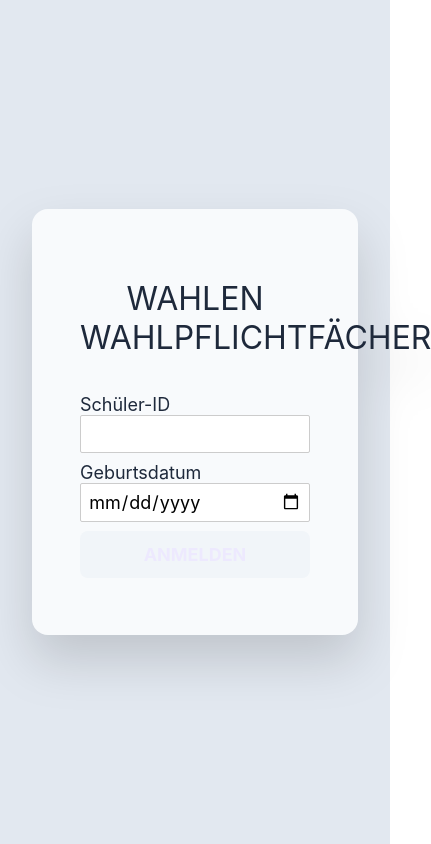
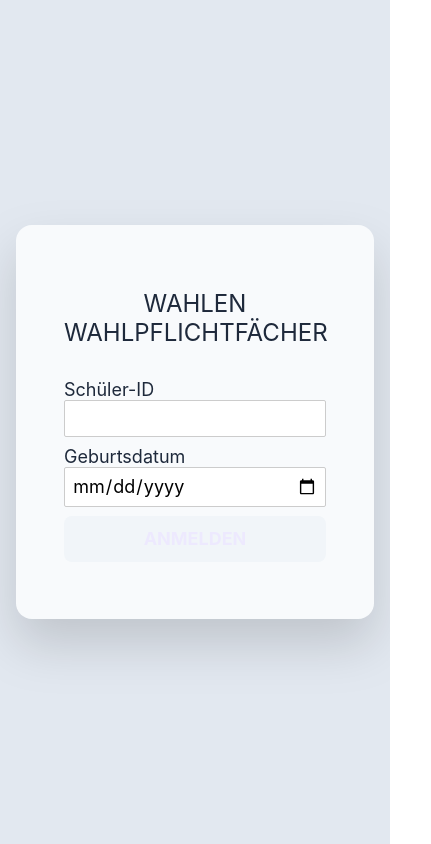
Before and after one commit to 3nt3/course-selection-page-but-worse, a Svelte app: page / in a window 390 px wide. Shown: the whole page, 431 px wide, since content can reach past the window. Built offline with nearby package versions, Linux system fonts and the light colour scheme.

Commit message:
add responsiveness
Signed-off-by: 3nt3 <gott@3nt3.de>

```diff
--- a/src/App.svelte
+++ b/src/App.svelte
@@ -96,7 +96,7 @@
                 <h1>Wahlen für Stufe {data["stufe"]}</h1>
                 <div id="former-choices">
                     {#if data["erstwahl"] || data["zweitwahl"]}
-                        <h3>Bisher</h3>
+                        <h2>Bisher</h2>
                     {/if}
                     {#if data["erstwahl"]}
                         <p>
@@ -274,6 +274,7 @@
             padding: 0.5rem;
             background-color: #f8fafc;
             transition: border-color 0.2s ease-in-out;
+            margin: 0;
 
             cursor: pointer;
 
@@ -321,4 +322,21 @@
         padding: 1rem;
         text-align: center;
     }
+
+    @media (max-width: 600px) {
+        main {
+            padding: 1rem;
+        }
+
+        #form {
+            h1 {
+                font-size: 1.5rem;
+            }
+        }
+
+        #subject-choices {
+            gap: 0.5rem;
+
+        }
+    }
 </style>
```
